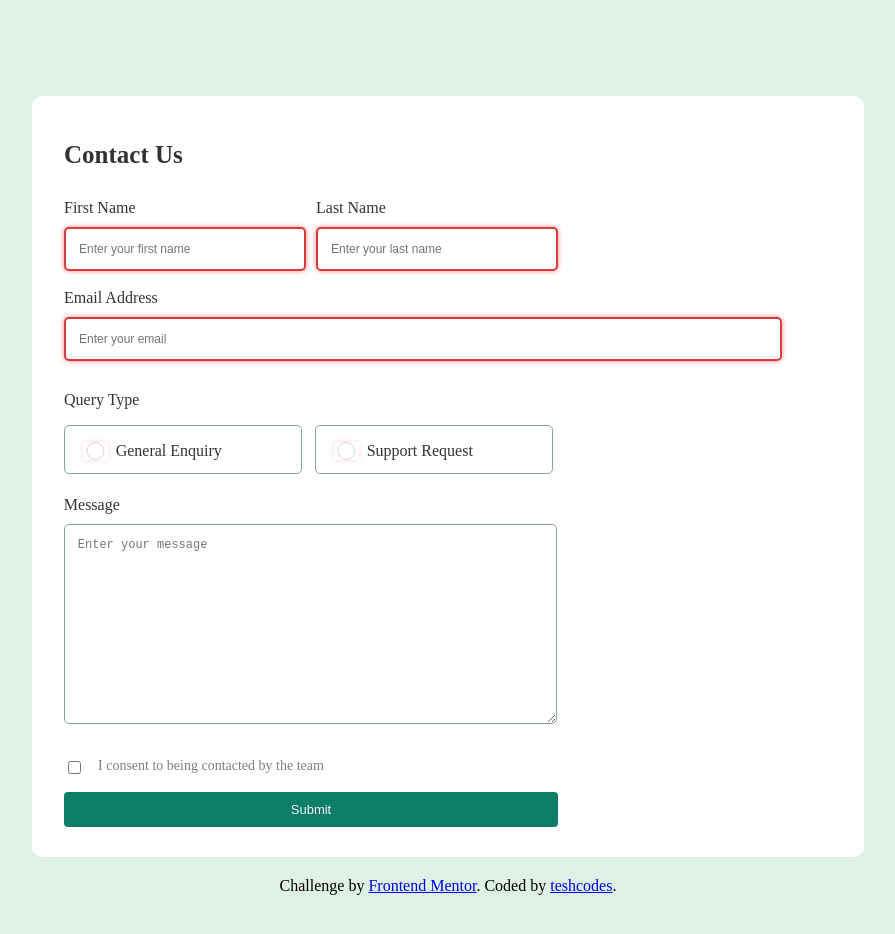
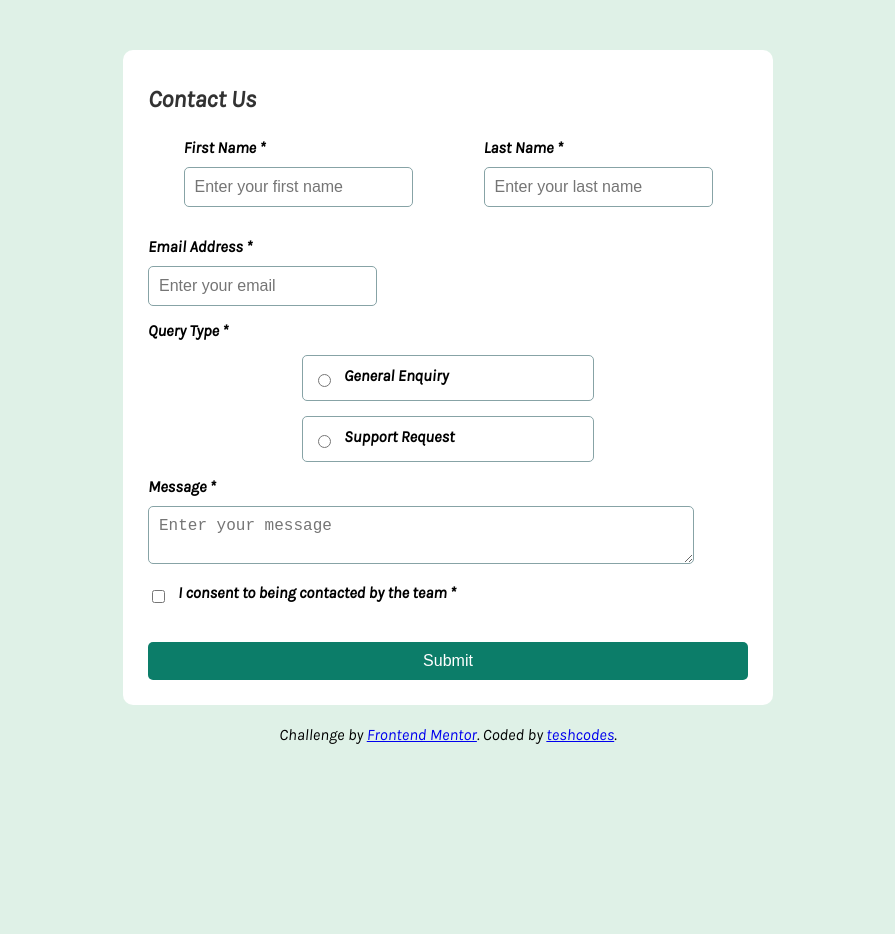
Before and after one commit to teshcodes/contact-form, a plain HTML site: page index.html in a window 1280 px wide. Shown: the whole page, without its empty margins (192-1087 px from the left). After the commit the page ends 800 px from the top, so only its background shows below. Drawn offline with Linux system fonts and the light colour scheme; files whose address does not match are found by name.

Commit message:
Initial set up contact form HTML and CSS for responsive design from desktop to 4K screens

```diff
--- a/form.js
+++ b/form.js
@@ -2,6 +2,14 @@ document.addEventListener("DOMContentLoaded", function () {
     const form = document.getElementById("contactForm");
     const consentCheckbox = document.getElementById("consentCheckbox");
     const consentError = document.getElementById("consentError");
+    const messageField = document.getElementById('message');
+    const messageError = document.getElementById('messageError');
+
+    // Create error message element for query type
+    const queryTypeError = document.createElement('div');
+    queryTypeError.className = 'error-message query-type-error';
+    queryTypeError.style.display = 'none'; // Hide initially
+    document.querySelector('.equiry-and-request').appendChild(queryTypeError); // Append to parent element
 
     form.addEventListener("submit", function (e) {
             e.preventDefault();
@@ -11,21 +19,54 @@ document.addEventListener("DOMContentLoaded", function () {
         // Remove all existing error messages
         form.querySelectorAll(".error-message").forEach(el => el.style.display= "none");
 
-        // Check each required input
-        form.querySelectorAll("[required]").forEach(input => {
-            if (!input.value) {
-                showError(input, "This field is required");
-                valid = false;
-            } else if (input.type === "text" && !validateName(input.value)) {
-                showError(input, "Enter a valid name");
-                valid = false
-            } else if (input.type === "email" && !validateEmail(input.value)) {
-                showError(input, "Enter a valid email address");
-                valid = false;
-            } else {
-                clearError(input);
-            }
-        });
+        // Example usage of validateName and validateEmail
+        const firstName = document.getElementById("firstName");
+        const lastName = document.getElementById("lastName");
+        const email = document.getElementById("email");
+        const queryType = form.querySelector('input[name="queryType"]:checked');
+        const message = messageField.value;
+
+        // Validate first name
+        if (!validateName(firstName.value)) {
+            showError(firstName, 'This field is required');
+            valid = false;
+        } else {
+            clearError("firstName");
+        }
+
+        // Validate last name
+        if (!validateName(lastName.value)) {
+            showError(lastName, 'This field is required');
+            valid = false;
+        } else {
+            clearError(lastName);
+        }
+
+        // Validate email
+        if (!validateEmail(email.value)) {
+            showError(email, 'Please enter a valid email address');
+            valid = false
+        } else {
+            clearError(email);
+        }
+
+        // Validate query type
+        if (!queryType) {
+            queryTypeError.innerText = 'Please select a query type';
+            queryTypeError.style.display = 'block';
+            valid = false;
+        } else {
+            queryTypeError.style.display = 'none';
+        }
+
+        // Validate message
+        if (!message.trim()) {
+            messageError.style.display = "block";
+            messageError.innerText = "This field is required";
+            valid = false;
+        } else {
+            messageError.style.display = "none";
+        }
 
         // Check the consent checkbox
         if (!consentCheckbox.checked) {
@@ -42,23 +83,29 @@ document.addEventListener("DOMContentLoaded", function () {
         }
     });
 
-    function showError(input, message) {
-        const error = document.createElement("div");
-        error.className = "error-message";
-        error.innerText = message;
-        input.parentElement.appendChild(error);
-        input.classList.add("error");
-        input.setAttribute("aria-invalid", "true");
+     function showError(input, message) {
+        const error = input.nextElementSibling;
+        if (!error || !error.classList.contains('error-message')) {
+            const newError = document.createElement('div');
+            newError.className = 'error-message';
+            newError.innerText = message;
+            input.parentElement.appendChild(newError);
+        } else {
+            error.innerText = message;
+            error.style.display = 'block';
+        }
+        input.classList.add('error');
+        input.setAttribute('aria-invalid', 'true');
     }
 
 
     function clearError(input) {
-        const error = input.parentElement.querySelector(".error-message");
-        if (error) {
-            error.remove();
+        const error = input.nextElementSibling;
+        if (error && error.classList.contains('error-message')) {
+            error.style.display = 'none';
         }
-        input.classList.remove("error");
-        input.removeAttribute("aria-invalid");
+        input.classList.remove('error');
+        input.removeAttribute('aria-invalid');
     }
 
 
--- a/index.html
+++ b/index.html
@@ -20,50 +20,49 @@
 
     <div class="firstlast-name">
       <div class="input-group firstname">
-        <label for="firstName">First Name</label>
-        <input type="text" id="firstName" name="firstName" placeholder="Enter your first name" required
-          aria-required="true">
+        <label for="firstName">First Name *</label>
+        <input type="text" id="firstName" name="firstName" placeholder="Enter your first name">
       </div>
 
       <div class="input-group lastname">
-        <label for="lastName">Last Name</label>
-        <input type="text" id="lastName" name="lasttName" placeholder="Enter your last name" required
-          aria-required="true">
+        <label for="lastName">Last Name *</label>
+        <input type="text" id="lastName" name="lasttName" placeholder="Enter your last name">
       </div>
     </div>
 
     <div class="input-group email">
-      <label for="email">Email Address</label>
-      <input type="email" id="email" name="email" placeholder="Enter your email" required aria-required="true">
+      <label for="email" class="email">Email Address *</label>
+      <input type="email" id="email" name="email" placeholder="Enter your email">
     </div>
 
     <div class="input-group query-type">
-      <label class="query-type">Query Type</label>
+      <label class="query-type">Query Type *</label>
     </div>
 
     <div class="equiry-and-request">
       <div class="input-group enquiry">
-        <input type="radio" id="generalEnquiry" name="queryType" value="General Enquiry" required
+        <input type="radio" id="generalEnquiry" name="queryType" value="General Enquiry"
           class="query-radio general-input">
         <label for="generalEnquiry" class="query-label">General Enquiry</label>
       </div>
 
       <div class="input-group request">
-        <input type="radio" id="supportRequest" name="queryType" value="Support Request" required
+        <input type="radio" id="supportRequest" name="queryType" value="Support Request"
           class="query-radio support-input">
         <label for="supportRequest" class="query-label">Support Request</label>
       </div>
     </div>
 
     <div class="input-group message">
-      <label for="message" class="message-box">Message</label>
+      <label for="message" class="message-box">Message *</label>
       <textarea id="message" name="message" placeholder="Enter your message" class="message-area"></textarea>
+      <div id="messageError" class="error-message" style="display: none;"></div>
     </div>
 
     <div class="input-group consent">
       <input type="checkbox" id="consentCheckbox" name="consent" class="custom-checkbox">
       <label for="consentCheckbox" class="consent-contact">
-        I consent to being contacted by the team
+        I consent to being contacted by the team *
       </label>
     </div>
     <div id="consentError" class="error-message" style="display: none;"></div>
--- a/style.css
+++ b/style.css
@@ -1,12 +1,13 @@
-/* Basic styling for the body, including margin and background color */
+/* Basic styling for the body */
 body {
     margin: 30px 15px;
     background-color: hsl(148, 38%, 91%);
+    font-family: 'Karla', sans-serif;
 }
 
 /* Font-face definition for custom font */
 @font-face {
-    font-family: Karla;
+    font-family: 'Karla';
     src: url("assets/fonts/static/karla-Italic-VariableFont_wght.ttf") format("truetype");
     font-weight: normal;
     font-style: italic;
@@ -18,6 +19,8 @@ body {
     text-align: center;
     padding: 20px 0px;
     border-radius: 10px;
+    margin: auto;
+    max-width: 600px;
 }
 
 /* Styling for the 'Contact Us' heading */
@@ -25,224 +28,104 @@ body {
     font-weight: bold;
     font-size: 25px;
     opacity: 0.8;
-    margin-left: -5.5pc;
+    margin: 10px 0;
 }
 
-/* General styling for input groups, including margin and alignment */
+/* General styling for input groups */
 .input-group {
-    margin-top: 30px;
+    margin-top: 15px;
     margin-bottom: 15px;
     text-align: left;
-    max-width: 190px;
-    display: inline-block;
-    justify-self: center;
+    display: block;
 }
 
-/* Specific styling for the first name input group */
-.input-group.firstname {
-    margin-left: -20px;
-    display: block;
-    cursor: pointer;
-    width: 115%;
+/* Specific input group stylings */
+.input-group.firstname,
+.input-group.lastname,
+.input-group.email,
+.input-group.enquiry,
+.input-group.request {
+    max-width: 100%;
+    margin-left: auto;
+    margin-right: auto;
 }
 
-/* Specific styling for the last name input group */
-.input-group.lastname {
-    margin-top: 15px;
-    margin-left: -20px;
-    display: block;
-    cursor: pointer;
-    width: 115%;
+.input-group.input-group-message,
+.input-group.input-group-consent {
+    max-width: 100%;
+    margin-left: auto;
+    margin-right: auto;
 }
 
-/* Specific styling for the email input group */
-.input-group.email {
-    margin-top: 3px;
-    margin-bottom: 0px;
-    margin-left: -20px;
-    cursor: pointer;
-    width: 115%;
+.input-group input,
+.input-group textarea {
+    /* width: calc(100% - 26px); */
+    padding: 10px;
+    font-size: 16px;
+    border: 1.3px solid hsl(186, 15%, 59%);
+    border-radius: 5px;
+    margin-top: 5px;
 }
 
-/* Styling for the 'General Enquiry' option */
-.input-group.enquiry {
+.input-group textarea {
+    width: calc(100% - 26px);
+}
+
+
+.input-group.enquiry,
+.input-group.request {
     display: flex;
-    gap: 5px;
+    align-items: center;
+    gap: 10px;
+    padding: 10px;
+    border: 1.3px solid hsl(186, 15%, 59%);
+    border-radius: 5px;
     margin-top: 10px;
-    border: 1.3px solid hsl(186, 15%, 59%);
-    padding: 13px;
-    border-radius: 5px;
     cursor: pointer;
-    width: 115%;
     transition: background-color 0.3s ease;
 }
 
-/* Styling for the 'Support Request' option */
-.input-group.request {
-    display: flex;
-    gap: 5px;
-    margin-top: 10px;
-    border: 1.3px solid hsl(186, 15%, 59%);
-    padding: 13px;
-    border-radius: 5px;
-    cursor: pointer;
-    width: 115%;
-    transition: background-color 0.3s ease;
-}
-
-/* General styling for query labels */
-.query-label {
-    margin-top: 3px;
-    display: inline-block;
-    cursor: pointer;
-    width: 100%;
-    box-sizing: border-box;
-    transition: background-color 0.3s;
-}
-
-/* General styling for labels */
+/* Styling for labels */
 label {
     display: block;
-    font-size: 26px;
-    opacity: 0.8;
+    margin-bottom: 5px;
+    font-weight: bold;
     font-size: 16px;
 }
 
-/* Styling for the message input group */
-.input-group.message {
-    margin-top: 7px;
-    width: 115%;
+.input-group.consent {
+    display: flex;
+    align-items: center;
 }
 
-/* Styling for the consent input group */
-.input-group.consent {
-    display: flex;
-    gap: 5px;
-    width: 100%;
-    max-width: 215px;
+.input-group.consent label {
+    margin-left: 10px;
 }
 
-/* Styling for the consent label */
-label.consent-contact {
-    font-size: 14px;
-    opacity: 0.5;
+/* Styling for buttons */
+button {
+    padding: 10px 20px;
+    font-size: 16px;
+    color: #fff;
+    background-color: hsl(169, 82%, 27%);
+    border: none;
+    border-radius: 5px;
+    cursor: pointer;
+    transition: background-color 0.3s ease;
+    width: 100%;
+    margin-top: 20px;
 }
 
-/* Specific styling for the message label */
-label.message-box {
-    margin-left: -13px;
+button:hover {
+    background-color: hsl(169, 82%, 40%);
 }
 
-/* Styling for text, email, and textarea inputs */
-input[type="text"],
-input[type="email"],
-textarea {
-    width: 115%;
-    padding: 13px;
-    font-size: 12px;
-    box-sizing: border-box;
-    border: 1.3px solid hsl(186, 15%, 59%);
-    margin-top: 10px;
-    border-radius: 5px;
-}
-
-/* Styling for the selected state of radio buttons */
-input[type="radio"]:checked+label:after {
-    content: "";
-    display: inline-block;
-    width: 10px;
-    height: 10px;
-    position: relative;
-    right: 8.25pc;
-    border-radius: 100%;
-    background-color: hsl(169, 82%, 27%);
-}
-
-/* Styling for the message textarea */
-.message-area {
-    width: 115%;
-    height: 200px;
-    margin-left: -13px;
-}
-
-/* General styling for radio buttons */
-input[type="radio"] {
-    padding: 10px;
-    font-size: 16px;
-}
-
-/* Specific styling for the query type label */
-.query-type {
-    display: block;
-    margin-left: -4.2pc;
-}
-
-/* Default font weight for query type label */
-.query-type.label {
-    font-weight: normal;
-}
-
-/* Styling for checkbox */
-input[type="checkbox"] {
-    margin-right: 10px;
-}
-
-/* General styling for query radio buttons */
-.query-radio {
-    width: 30px;
-    height: 18px;
-    opacity: 0.3;
-}
-
-/* Styling for the submit button */
-button {
-    padding: 10px 20px;
-    font-size: 13px;
-    color: #f5f6f5;
-    background-color: hsl(169, 82%, 27%);
-    border: none;
-    border-radius: 4px;
-    margin-bottom: 0px;
-    cursor: pointer;
-
-}
-
-.submit-button {
-    justify-self: center;
-    text-align: center;
-    width: 100%;
-    max-width: 215px;
-}
-
-/* Hover effect for the submit button */
-button:hover {
-    background-color: hsl(169, 82%, 27%);
-}
-
-/* Hover effect for inputs and textareas */
-input:hover,
-input[type="radio"],
-textarea:hover {
-    border-color: hsl(169, 82%, 27%);
-}
-
-/* Styling for error states */
-input.error,
-textarea.error,
-.query-type input.error,
-input[type="checkbox"].error {
-    border-color: hsl(0, 66%, 54%);
-}
-
+/* Styling for error messages */
 .error-message {
     color: red;
-    font-size: 0.9em;
-    margin-top: -10px;
-    margin-bottom: 15px;
-    text-align: left;
-    max-width: 210px;
-    display: inline-block;
-    justify-self: center;
+    font-size: 14px;
+    margin-top: 5px;
+    display: block;
 }
 
 .success-toast {
@@ -252,13 +135,13 @@ input[type="checkbox"].error {
     transform: translateX(-50%);
     background-color: hsl(187, 24%, 22%);
     color: white;
-    padding: 1em 1em;
+    padding: 1em;
     border-radius: 10px;
     z-index: 1000;
-    width: 49%;
     max-width: 500px;
     text-align: left;
     box-shadow: 0 4px 8px rgba(0, 0, 0, 0.2);
+    display: flex;
     align-items: center;
 }
 
@@ -267,27 +150,30 @@ input[type="checkbox"].error {
 }
 
 .success-icon {
-    width: 16px;
+    width: 24px;
     height: 24px;
     margin-right: 10px;
-    margin-top: -2px;
 }
 
 .success-text {
-    font-size: 13px;
+    font-size: 16px;
     line-height: 1.4;
 }
 
 .toast-message {
-    color: hsl(148, 38%, 91%);
-    font-size: 13px;
+    font-size: 14px;
     margin-top: 10px;
     opacity: 0.8;
 }
 
 strong {
-    font-size: 1.2em;
+    font-size: 18px;
     opacity: 0.9;
+}
+
+.attribution {
+    margin-top: 20px;
+    text-align: center;
 }
 
 /* Error state for inputs */
@@ -296,164 +182,174 @@ input.error, textarea.error {
     box-shadow: 0 0 5px rgba(255, 0, 0, 0.5);
 }
 
-/* Invalid state styling for browsers' built-in validation */
-input:invalid {
-    border: 2px solid hsl(0, 66%, 54%);
-    box-shadow: 0 0 5px rgba(255, 0, 0, 0.5);
+/* Responsive Styles: */
+/* Mobile (320px - 425px): */
+
+@media screen and (max-width: 425px) {
+    body {
+        margin: 10px;
+    }
+
+    .contact-form {
+        padding: 15px;
+    }
+
+    .contact-us {
+        font-size: 20px;
+    }
+
+    .input-group input,
+    .input-group textarea {
+        font-size: 14px;
+    }
+
+    button {
+        font-size: 14px;
+        padding: 10px;
+    }
+
+    .success-toast {
+        font-size: 14px;
+        padding: 0.5em;
+        max-width: 90%;
+    }
+
+    .icon-and-message {
+        flex-direction: column;
+        align-items: flex-start;
+    }
+
+    .success-icon {
+        width: 20px;
+        height: 20px;
+        margin-bottom: 5px;
+    }
+
+    .toast-message {
+        font-size: 12px;
+    }
 }
 
-.attribution {
-    margin-top: 20px;
-    justify-self: center;
-}
+/* Tablet (768px): */
 
 @media screen and (min-width: 768px) {
     body {
-        margin: 70px 190px;
+        margin: 40px;
+    }
+
+    .contact-form {
+        padding: 20px;
+    }
+
+    .contact-us {
+        font-size: 22px;
+    }
+
+    .input-group input,
+    .input-group textarea {
+        font-size: 15px;
     }
 
     button {
-        max-width: 30%;
+        font-size: 15px;
     }
 }
 
+/* Desktop (1024px - 1440px): */
+
 @media screen and (min-width: 1024px) {
     body {
-        margin: 6pc 14pc 6pc 14pc;
-        background-color: hsl(148, 38%, 91%);
-    }
+        margin: 50px;
+     }
 
-    .contact-form {
-        background-color: hsl(0, 0%, 100%);
+     .contact-form {
+        padding: 25px;
         text-align: start;
-        padding: 30px 0px;
-        border-radius: 10px;
     }
 
     .contact-us {
-        margin-left: 2pc;
-        margin-top: 15px;
+        font-size: 24px;
     }
 
     .input-group {
-        text-align: left;
-        width: 100%;
-        display: block;
-        justify-self: start;
-        margin-left: 2pc;
-    }
-
-    .input-group.firstname {
-        margin-left: 2pc;
-        max-width: 210px;
-    }
-
-    .input-group.lastname {
-        margin-left: 2pc;
-        margin-top: 30px;
-        max-width: 210px;
-    }
-
-    .input-group.email {
-        margin-left: 2pc;
-        width: 100%;
-        max-width: 75%;
+        margin-right: 50px;
     }
 
     .firstlast-name {
         display: flex;
-        gap: 10px;
     }
 
-    .query-type {
-        margin-left: 1pc;
+    .input-group input,
+    .input-group textarea {
+        font-size: 16px;
     }
 
-    .query-label {
-        cursor: pointer;
-        width: 100%;
-        box-sizing: content-box;
-        transition: background-color 0.3s;
+    .input-group.enquiry,
+    .input-group.request {
+        max-width: 45%;
     }
 
-    .equiry-and-request {
-        display: flex;
-        margin-top: -9px;
-    }
-
-    .input-group.enquiry {
-        width: 50%;
-        max-width: 210px;
-    }
-
-    .input-group.request {
-        width: 50%;
-        margin-left: 13px;
-        max-width: 210px;
+    .input-group.consent {
+        max-width: 90%;
     }
 
     .input-group.message {
-        margin-left: 2.8pc;
+        margin-right: 50px;
     }
 
     .message-area {
-        width: 30.8pc;
+        width: 100%;
+    }
+
+    button {
+        font-size: 16px;
+    }
+}
+
+/* 4K Screen (2560px): */
+
+@media screen and (min-width: 2560px) {
+    body {
+        margin: 70px;
+    }
+
+    .contact-form {
+        padding: 30px;
+    }
+
+    .contact-us {
+        font-size: 26px;
+    }
+
+    .input-group {
+        margin-left: 100px;
+        margin-right: 100px;
+    }
+
+    .input-group input,
+    .input-group textarea {
+        font-size: 18px;
+    }
+
+    .input-group.enquiry,
+    .input-group.request {
+        max-width: 45%;
     }
 
     .input-group.consent {
-        display: flex;
-        gap: 7px;
-        width: 100%;
-        max-width: 100%;
+        max-width: 90%;
     }
 
-    label.consent-contact {
-        font-size: 14px;
-        opacity: 0.5;
+    .input-group.message {
+        margin-left: 100px;
+        margin-right: 100px;
+    }
+
+    .message-area {
+        width: 100%;
     }
 
     button {
-        padding: 10px 20px;
-        font-size: 13px;
-        color: #f5f6f5;
-        background-color: hsl(169, 82%, 27%);
-        border: none;
-        border-radius: 4px;
-        margin-bottom: 0px;
-        margin-left: 2pc;
-        cursor: pointer;
-
-    }
-
-    .submit-button {
-        justify-self: center;
-        text-align: center;
-        width: 100%;
-        max-width: 494px;
-    }
-
-    .error-message {
-        color: red;
-        font-size: 0.6em;
-        margin-top: -10px;
-        margin-left: 2pc;
-        margin-bottom: 15px;
-        text-align: left;
-        max-width: 300px;
-        display: inline-block;
-        justify-self: start;
-    }
-
-}
-
-@media screen and (min-width: 1440px) {
-    .input-group.email {
-        max-width: 43%;
+        font-size: 18px
     }
 }
-
-@media screen and (min-width: 2560px) {
-    .input-group.email {
-        max-width: 20%;
-    }
-}
```
Also changed, not shown: 1 other file.
